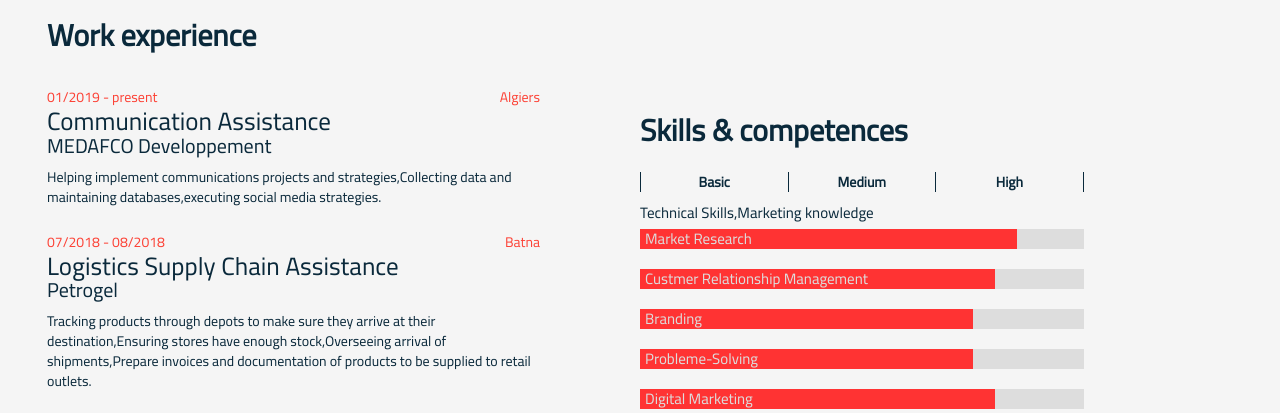
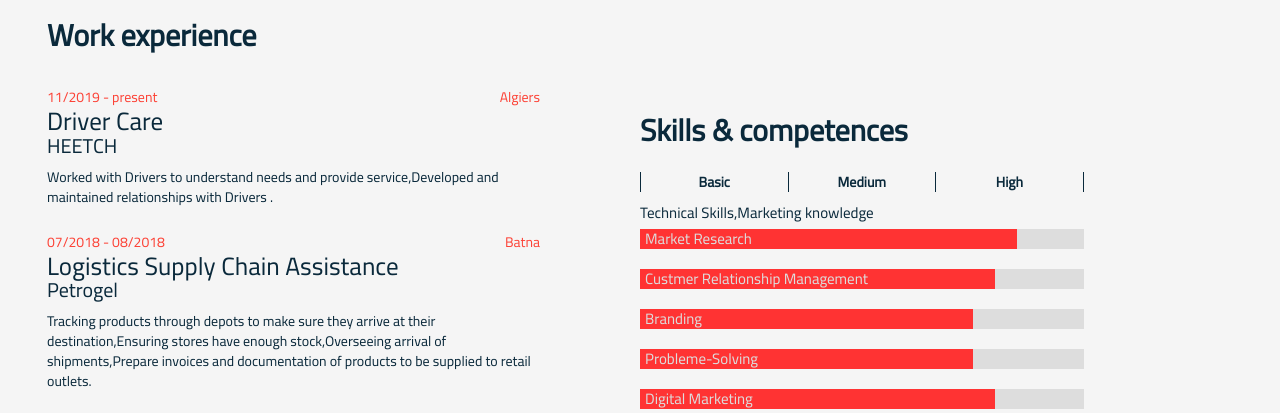
Before and after one commit to abdelbassetHamidi/CV, a plain HTML site: page index.html in a window 1280 px wide. Shown: the part 337-750 px from the top of the page. Drawn offline with Linux system fonts and the light colour scheme.

Commit message:
Update index.html

```diff
--- a/index.html
+++ b/index.html
@@ -22,7 +22,7 @@
                 <div class="col-lg-4 col-xs-12 align-left info">
                     <h1>Abdelbasset Hamidi</h1>
                     <p id="desc">Participating in the development of the Marketing field in Algeria is one of my main objectives. That's why i spend my time improving my skills in Marketing and Branding, and on the other hand improving my skills in terms of leadership, management and entrepreneurship to be able to manage international level aI based companies in midterm future.</p>
-                    <a id="dl" download="abdelbasset_hamidi_resume.pdf" href="https://github.com/abdelbassetHamidi/CV/raw/master/abdelbasset_hamidi_resume.pdf">
+                    <a id="dl" download="Abdelbasset_HAMIDI_CV.pdf" href="https://github.com/abdelbassetHamidi/CV/raw/master/Abdelbasset_HAMIDI_CV.pdf">
                      <h5><img class="in-pic" src="assets/img/dl.png" alt="download"/> Download Resume</h5>
                     </a>
                 </div>
@@ -49,13 +49,13 @@
                 <div class="activity-type">
                     <h2 class="type">Work experience</h2>
                     <div class="activity">
-                        <div class="col-lg-6 col-xs-6 align-left column-small info">01/2019 - present</div>
+                        <div class="col-lg-6 col-xs-6 align-left column-small info">11/2019 - present</div>
                         <div class="col-lg-6 col-xs-6 align-right column-small info">Algiers</div>
-                        <h3 class="title"> Communication Assistance </h3>
-                        <a target="_blank" href="http://www.medafco.com/">
-                        <h4 class="institution">MEDAFCO Developpement </h4>
+                        <h3 class="title"> Driver Care </h3>
+                        <a target="_blank" href="http://www.heetch.com/">
+                        <h4 class="institution">HEETCH</h4>
                         </a>
-                        <p>Helping implement communications projects and strategies,Collecting data and maintaining databases,executing social media strategies.</p>
+                        <p>Worked with Drivers to understand needs and provide service,Developed and maintained relationships with Drivers .</p>
                     </div>
                       <div class="activity">
                         <div class="col-lg-6 col-xs-6 align-left column-small info">07/2018 - 08/2018</div>
```
